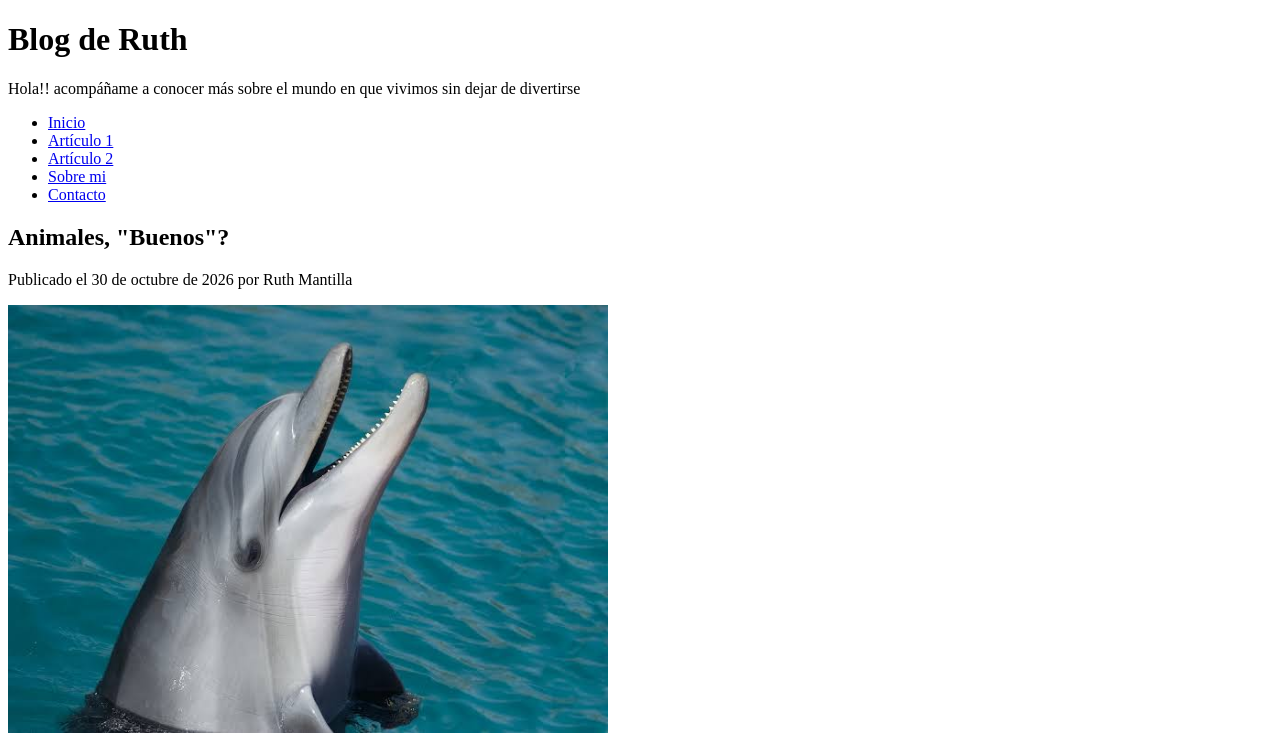
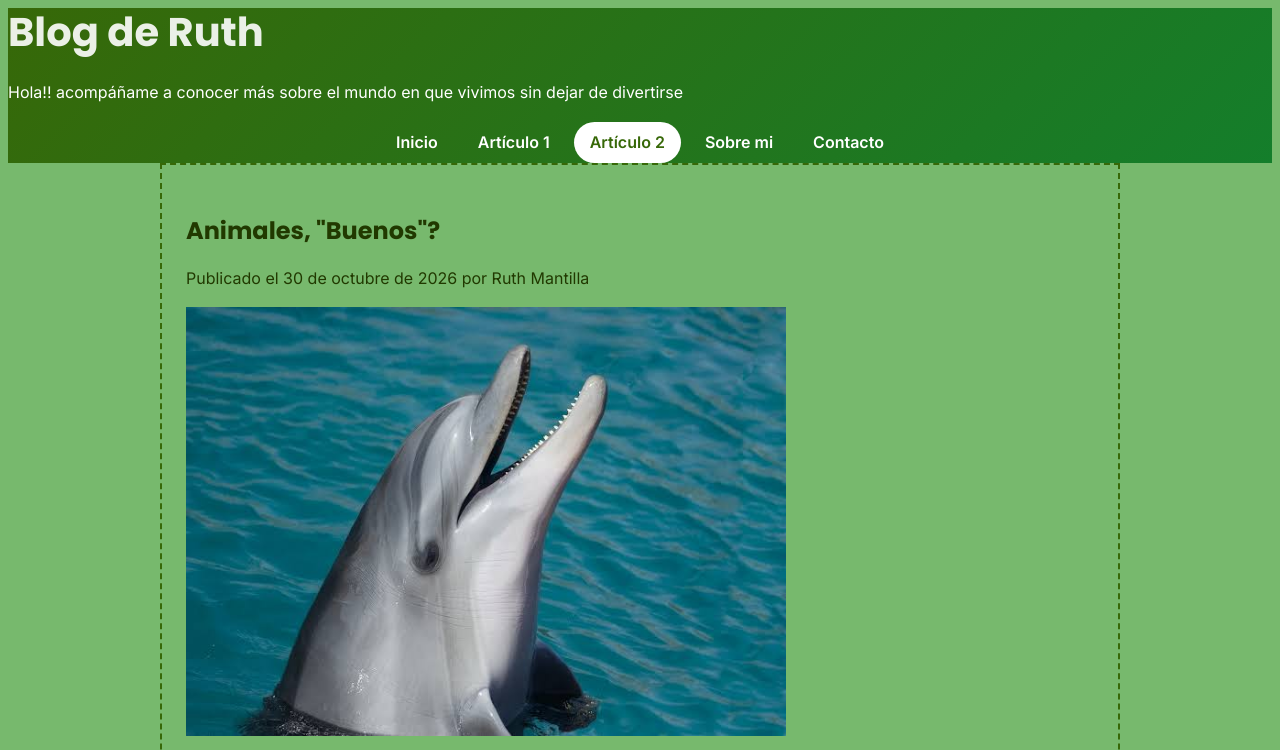
Before and after one commit to Ruth09world/02-blog-personal, a plain HTML site: page articulo-2.html in a window 1280 px wide. Shown: the top 750 px of the page. Drawn offline with Linux system fonts and the light colour scheme.

Commit message:
feat/Agregar hoja de estilos

```diff
--- a/articulo-2.html
+++ b/articulo-2.html
@@ -6,6 +6,7 @@
     <meta name="viewport" content="width=device-width, initial-scale=1.0">
     <meta name="description" content="Blog personal sobre datos curiosos">
     <title>Animales, "Buenos"?</title>
+    <link rel="stylesheet" href="css/estilos.css">
 </head>
 <body>
     <header>
@@ -15,7 +16,7 @@
             <ul>
                 <li><a href="index.html">Inicio</a></li>
                 <li><a href="articulo-1.html">Artículo 1</a></li>
-                <li><a href="articulo-2.html">Artículo 2</a></li>
+                <li><a href="articulo-2.html" class="activo">Artículo 2</a></li>
                 <li><a href="sobre-mi.html">Sobre mi</a></li>
                 <li><a href="contacto.html">Contacto</a></li>
 
--- /dev/null
+++ b/css/estilos.css
@@ -0,0 +1,116 @@
+/*Hoja de estilos del blog personal */
+/* importar 2 fonts de google inter para el texto y poppins para títulos*/
+@import url("https://fonts.googleapis.com/css2?family=Inter:wght@400;600&family=Poppins:wght@600;700&play=swap");
+/*Crear variables*/
+:root {
+    /*Colores*/
+    --color-primario: #376808;
+    --color-primario-oscuro: #147e2b;
+    --color-fondo: #77B96D;
+    --color-superficie: #77B96D;
+    --color-texto: #213900;
+    --color-texto-suave: #6b7280;
+    --color-borde: #e5e7eb;
+
+    /*Tipografía*/
+    --fuente-texto: "Inter", system-ui, sans-serif;
+    --fuente-titulos: "Poppins", system-ui, sans-serif;
+    /*Medidas*/
+    --ancho-contenido: 960px;
+}
+/*Corrección del cálculo del tamanio de las cajas*/
+*,
+*::before,
+*::after{
+    box-sizing: border-box;
+}
+body {
+    /* Esto es sin variables
+    background: color #f4f6f8;;
+    color: #1f2937;
+    margin: 0;
+    */
+    background-color: var(--color-fondo);
+    color: var(--color-texto);
+    margin: o;
+    font-family: var(--fuente-texto);
+    font-size: 1rem;
+    line-height: 1.6;
+}
+
+h1,h2,h3 {
+    font-family: var(--fuente-titulos);
+    color: var(--color-texto);
+    line-height: 1.2;
+}
+
+h1{
+    font-size: 2.5rem;
+}
+
+h2{
+    font-size: 1.75;
+}
+
+h3{
+    font-size: 1.25em;
+}
+/*Estilos a los enlaces*/
+a{
+    color: var(--color-primario);
+    text-decoration: none;
+    font-weight: 600;
+}
+a:hover {
+    color: var(--color-primario-oscuro);
+    text-decoration: underline;
+}
+/*Contenido*/
+main{
+    max-width: var(--ancho-contenido);
+    margin: 0 auto;
+    padding: 2rem 1.5rem;
+    border: 2px dashed var(--color-primario);
+}
+/*Encabezado*/
+header{
+    background: linear-gradient(135deg, var(--color-primario),var(--color-primario-oscuro));
+    color: #fff;
+    text-align: 3rem 1.5rem 1.5rem;
+}
+header h1{
+    color: #fff;
+    margin: 0 0 0.5rem;
+}
+header h1{
+    margin: 0 0 1.5rem;
+    opacity: 0.9;
+}
+/*Menú*/
+nav ul{
+    display: flex;
+    justify-content: center;
+    flex-wrap: wrap;
+    gap: 0.5rem;
+    list-style: none;
+    margin: 0;
+    padding: 0;
+}
+/*Convertir a los enlaces en botones*/
+nav a{
+    display: block;
+    padding: 0.5rem 1rem;
+    border-radius: 999px;
+    color: #fff;
+    transition: background-color 0.2s;
+}
+nav a:hover{
+    background-color: rgba(225, 225, 225, 0.2 );
+    color: #fff;
+    text-decoration: none;
+}
+nav a.activo{
+    background-color: #fff;
+    color: var(--color-primario);
+}
+nav
```
Also changed, not shown: articulo-1.html (+2 -1 lines), contacto.html (+1 -0 lines), index.html (+2 -1 lines), sobre-mi.html (+2 -1 lines).
